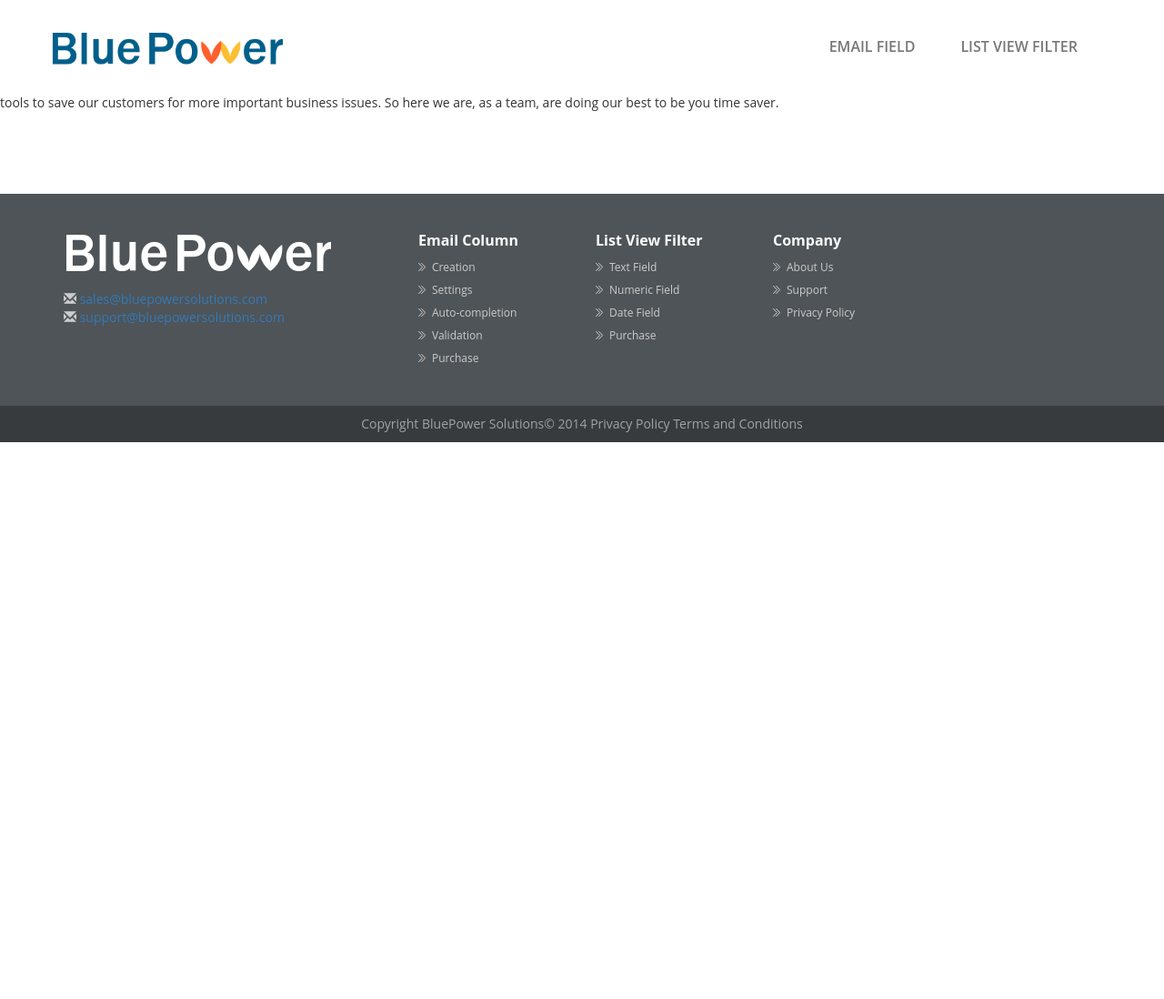
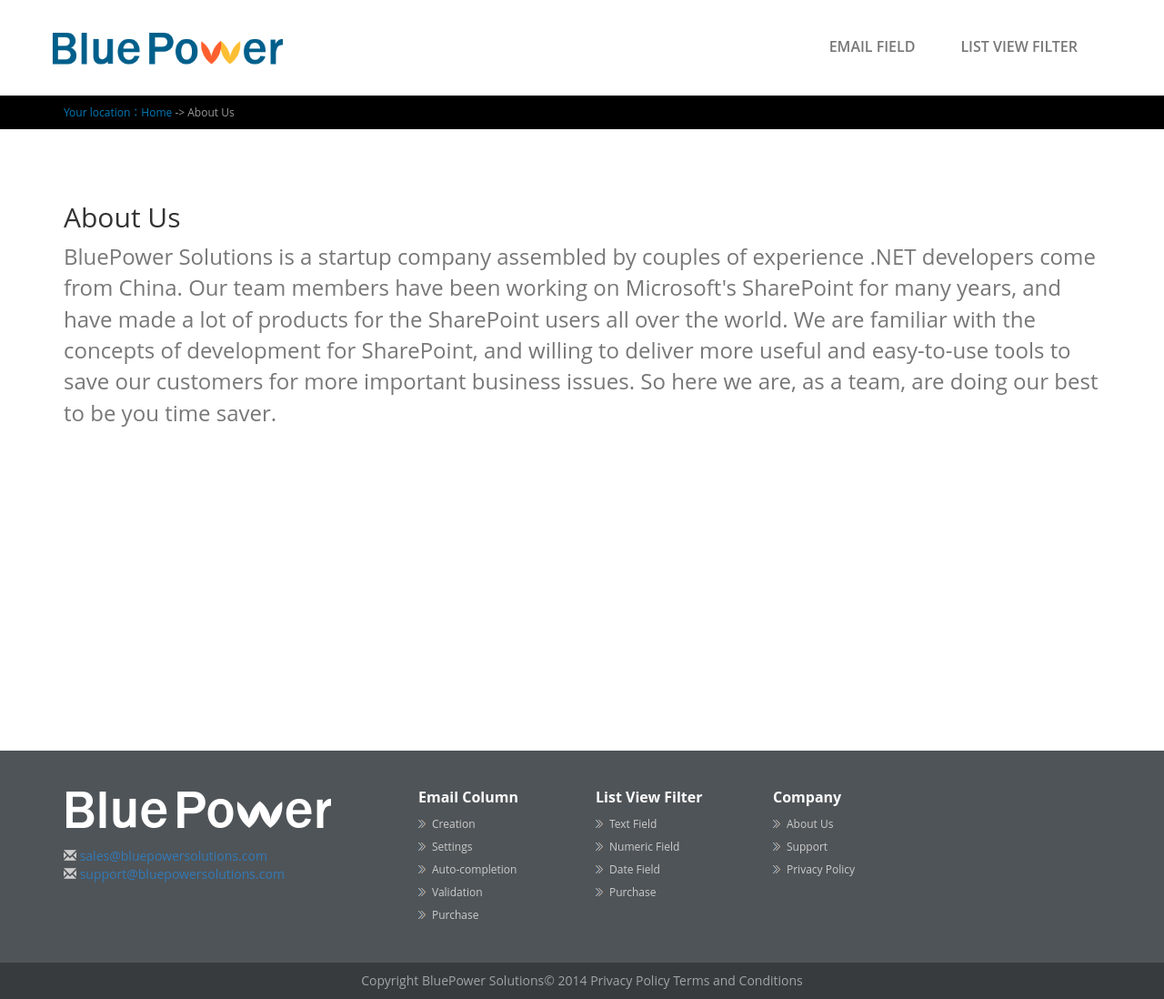
Before and after one commit to raymondlee915/raymondlee915.github.io, a Jekyll site: the page built from sharepoint-bluepower-about.html, in a window 1280 px wide and 1098 px high. Shown: the whole window at 91% size. Built offline with Jekyll 4.4.1, drawn with Linux system fonts in a browser that asks for light colours; nearby versions of some CDN libraries.

Commit message:
keep working on integration

```diff
--- a/_includes/head.html
+++ b/_includes/head.html
@@ -8,7 +8,7 @@
   <title>{% if page.title %}{{ page.title }}{% else %}{{ site.title }}{% endif %}</title>
   <meta name="description" content="{% if page.excerpt %}{{ page.excerpt | strip_html | strip_newlines | truncate: 160 }}{% else %}{{ site.description }}{% endif %}">
  <meta http-equiv="Content-Type" content="text/html; charset=UTF-8">
- <link rel="icon" href="/favicon.ico" type="image/x-icon" />
+ <link rel="icon" href="/favicon.ico"/>
  <link rel="shortcut icon" href="/favicon.ico"/>
 <link rel="bookmark" href="/favicon.ico"/>
  <link href="http://maxcdn.bootstrapcdn.com/font-awesome/4.2.0/css/font-awesome.min.css" rel="stylesheet" />
--- a/_layouts/default.html
+++ b/_layouts/default.html
@@ -38,7 +38,7 @@
 <script type="text/javascript">
    $(function(){
      resetTopBar();
-
+     $("#onePageBody").css("minHeight", $(document).height()-357);
      var pageMenu = '{{page.menuItem}}';
      if(pageMenu){
         $(".navbar li[menuItem='"+pageMenu+"']").addClass("active");
--- a/index.html
+++ b/index.html
@@ -27,8 +27,8 @@
                                     <img src="assets/images/banner_tips.png" class="img-responsive" />
                                 </div>
                                 <p>
-                                    <button class="btn btn_free ">
-                                        <img src="assets/images/icon_b01.png" />Free Trial</button>
+                                    <a class="btn btn_free" href="">
+                                        <img src="assets/images/icon_b01.png" />Free Trial</a>
                                     <button class="btn btn_buy ">
                                         <img src="assets/images/icon_b02.png" />Buy Now</button>
                                 </p>
--- a/sharepoint-bluepower-about.html
+++ b/sharepoint-bluepower-about.html
@@ -3,18 +3,21 @@
 title: BluePower | About Us
 excerpt: BluePower Solutions can help you with your SharePoint. We are one of the best SharePoint plugins provider.
 menuItem: about
+pageType: details_page
 ---
 
-<div id="wrap">
+<div class="nav_mbx">
+          <div class="container">
+              Your location：<a href="/">Home</a> <span>-> About Us</span>
+          </div>
+</div>
 
-    <section id="content" class="primary" role="main">
-
-
-        <div id="post-2" class="post-2 page type-page status-publish hentry">
-
+<div class="textD_box" id="onePageBody">
+    <div class="container">
             <h2 class="page-title">About Us</h2>
             <div class="entry clearfix">
-                <p>
+                <p style="font-size: 24px;
+    color: rgb(119, 119, 119);">
                     BluePower Solutions is a startup company assembled by couples of experience .NET developers come from China.  Our team members have been working on Microsoft's SharePoint for many years, and have made a lot of products for the SharePoint users all over the world.  We are familiar with the concepts of development for SharePoint,  and willing to deliver more useful and easy-to-use tools to save our customers for more important business issues. So here we are, as a team, are doing our best to be you time saver.
                 </p>
             </div>
@@ -22,9 +25,4 @@
 
             </div>
         </div>
-    </section>
-
-
-    <section class="clearfix" role="complementary"></section>
-
 </div>
```
Also changed, not shown: privacypolicy.html (+11 -1 lines), sharepoint-bluepower-support.html (+13 -3 lines), 1 other file.
